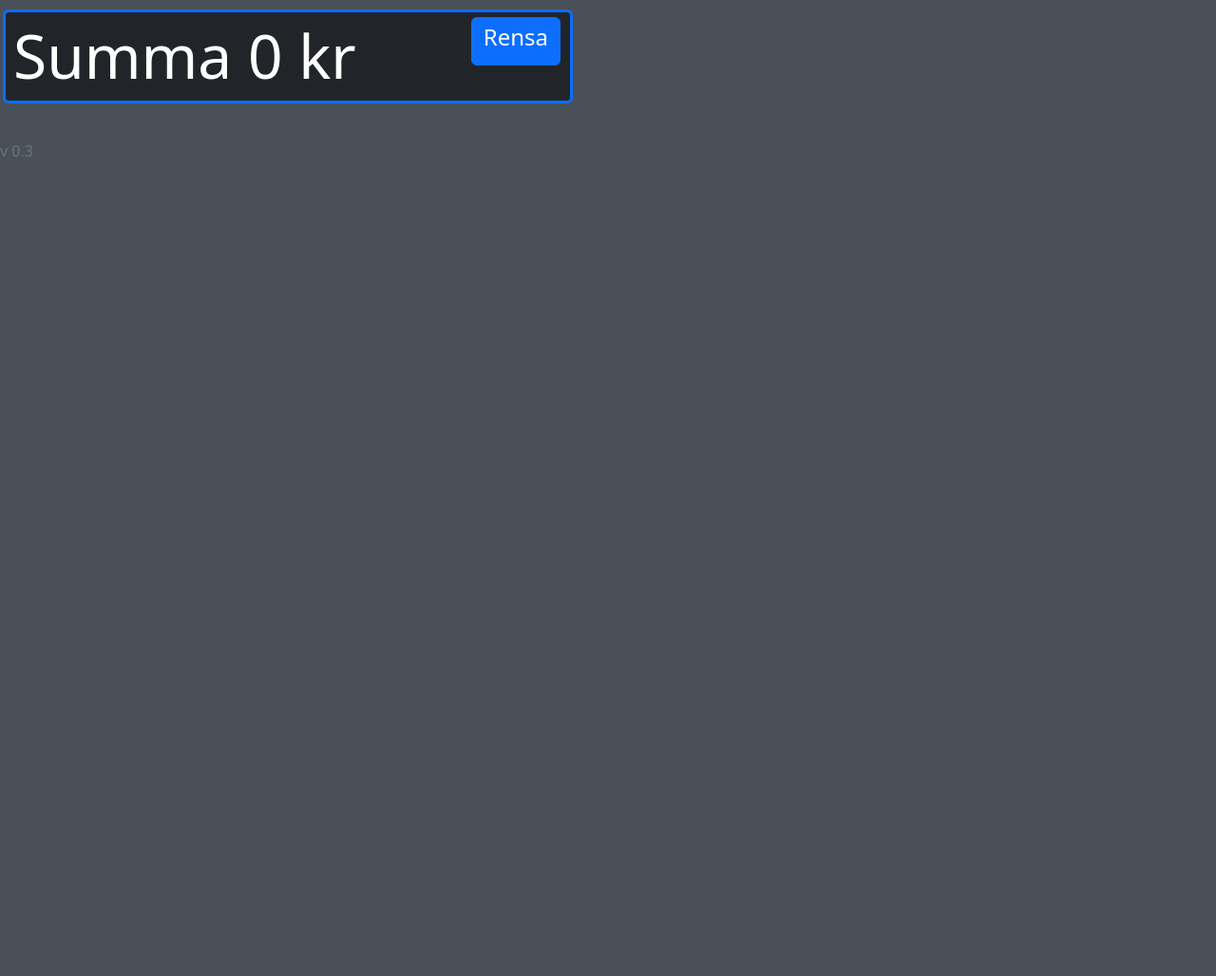
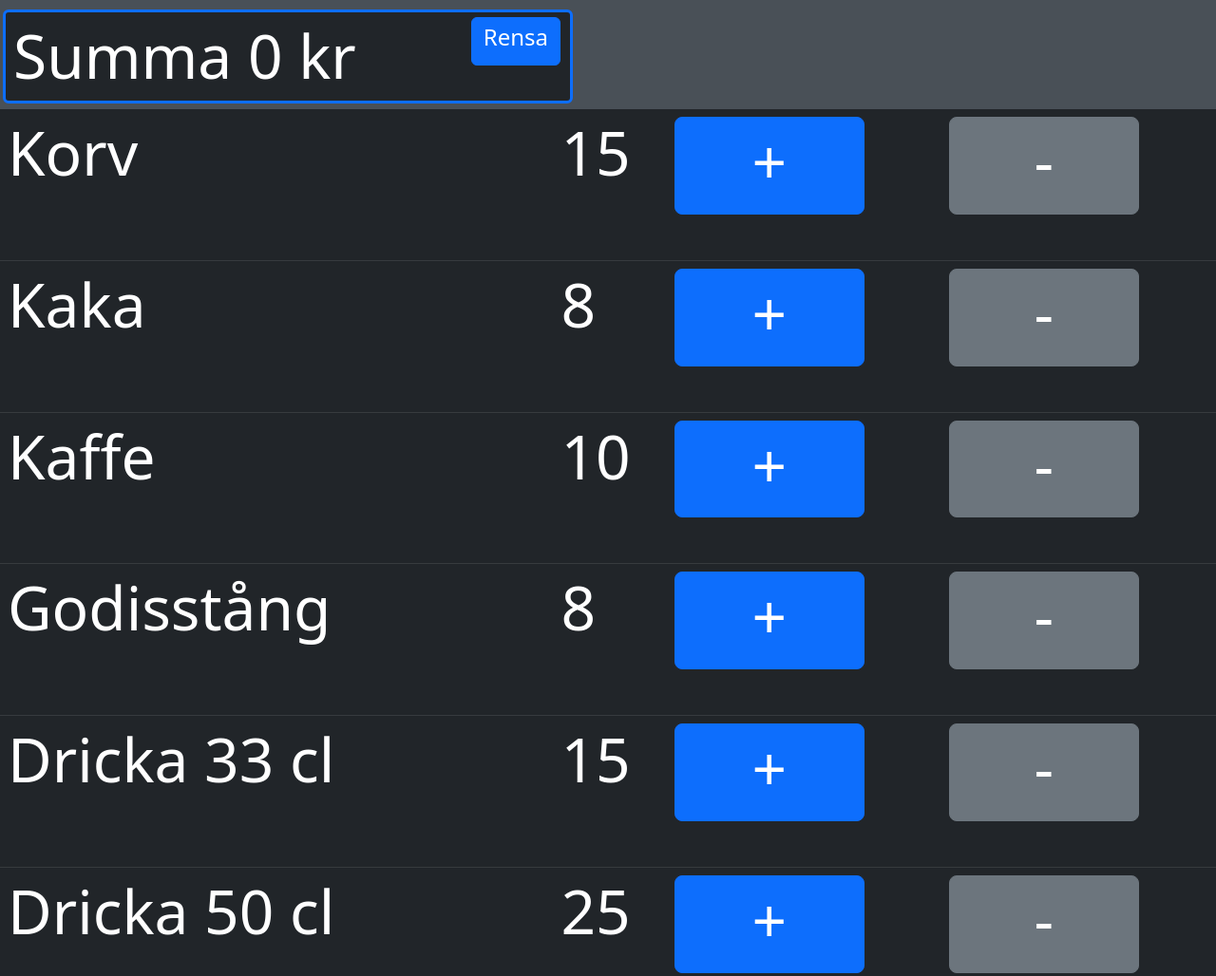
Before and after one commit to cuj74/sibk, a plain HTML site: page index.html in a window 1280 px wide. Shown: the top 1028 px of the page at 95% size. Before the commit the page ends 800 px from the top, so only its background shows below. Drawn offline with nearby package versions, Linux system fonts and the light colour scheme.

Commit message:
scaling + extra large buttons

```diff
--- a/index.html
+++ b/index.html
@@ -1,7 +1,7 @@
 <html>
     <head>
         <meta name="author" content="Urban Johansson">
-        <meta name=”viewport” content=”width=device-width, initial-scale=1.0, maximum-scale=1.0, user-scalable=no">
+        <meta name=”viewport” content="width=device-width, initial-scale=1.0, maximum-scale=1.0, user-scalable=0">
         <link href="https://cdn.jsdelivr.net/npm/bootstrap@5.2.2/dist/css/bootstrap.min.css" rel="stylesheet" integrity="sha384-Zenh87qX5JnK2Jl0vWa8Ck2rdkQ2Bzep5IDxbcnCeuOxjzrPF/et3URy9Bv1WTRi" crossorigin="anonymous">
         <!-- <link rel=”stylesheet” href=”css/bootstrap-responsive.css”> -->
 <script type="application/javascript">
@@ -24,10 +24,10 @@ function populateinventory() {
               newCellval.innerHTML = "<h4 class=\"display-3\"><div id=\""+`${value.item}` + "\">" + `${value.amount}` + "</div></h4>";
 
               var addButton = newRow.insertCell();
-              addButton.innerHTML = "<div class=\"btn btn-primary btn-lg\" onclick=\"add('" + `${value.item}` + "')\" ><h4 class=\"display-3\">&nbsp;+&nbsp;</h4></div>";
+              addButton.innerHTML = "<div class=\"btn btn-primary btn-lg\" style=\"width: 200px\" onclick=\"add('" + `${value.item}` + "')\" ><h4 class=\"display-3\">&nbsp;+&nbsp;</h4></div>";
 
               var removeButton = newRow.insertCell();
-              removeButton.innerHTML = "<div class=\"btn btn-secondary btn-lg\" onclick=\"remove('" + `${value.item}` + "')\" ><h4 class=\"display-3\">&nbsp;-&nbsp;</h4></div>";
+              removeButton.innerHTML = "<div class=\"btn btn-secondary btn-lg\" style=\"width: 200px\" onclick=\"remove('" + `${value.item}` + "')\" ><h4 class=\"display-3\">&nbsp;-&nbsp;</h4></div>";
 
             }
           }
@@ -194,7 +194,7 @@ function flashTotal() {
                     </div>
                 </div>
                 <table id="cart" class="table table-dark"></table>
-                <span class="text-muted">v 0.3</span>
+                <span class="text-muted">v 0.4</span>
             </div>
             <script type="application/javascript">populateinventory();</script>
 
```
